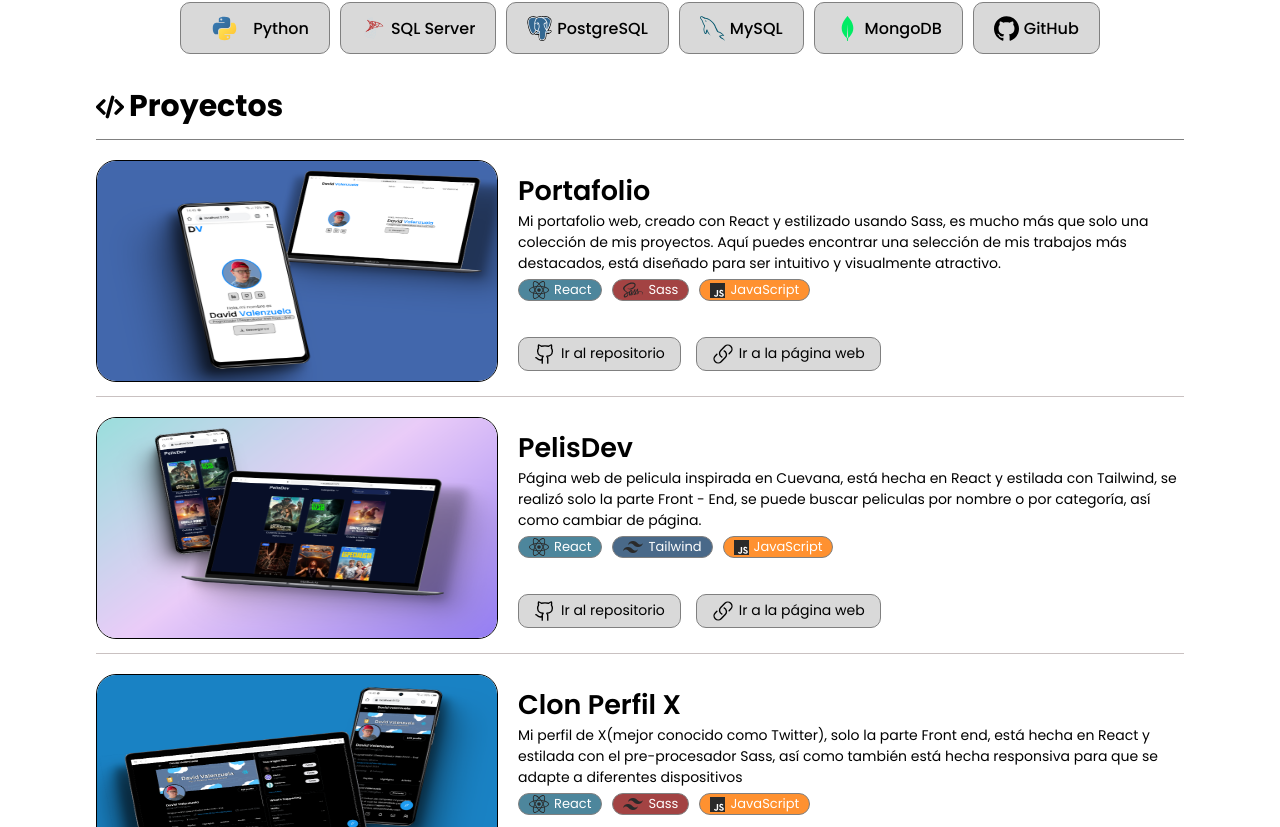
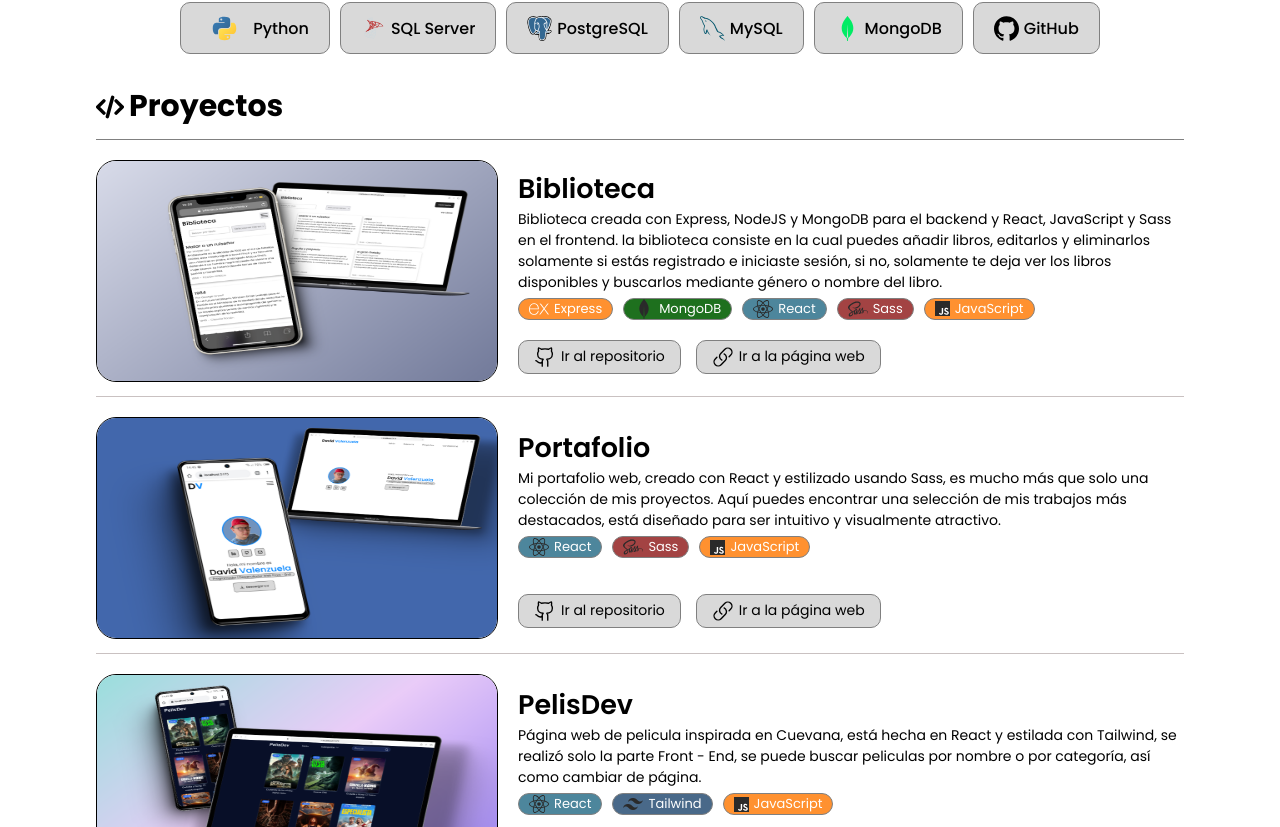
Before and after one commit to davidvchang/Portafolio-Web, a React (Vite) app: page / in a window 1280 px wide. Shown: the part 1173-2000 px from the top of the page. Built offline with nearby package versions, Linux system fonts and the light colour scheme.

Commit message:
Actualizacion de CV y se agregó el proyecto de la biblioteca

```diff
--- a/src/components/Projects.jsx
+++ b/src/components/Projects.jsx
@@ -5,11 +5,30 @@ import ButtonFollowLink from './ui/ButtonFollowLink'
 import PortadaPortafolio from '../assets/img/Portadas/MockuUpPortafolio.webp'
 import PortadaPelisDev from '../assets/img/Portadas/MockUpPelisDev.webp'
 import PortadaClonX from '../assets/img/Portadas/MockUpClonX.webp'
+import PortadaBiblioteca from '../assets/img/Portadas/MockUpBiblioteca.webp'
 
 function Projects() {
   return (
     <section className='Projects' id='Projects'>
       <span className='titleProjects'>{iconProjects} Proyectos</span>
+      <ProjectCard
+        linkInPortada='https://biblioteca-davidvalenzuela.vercel.app/'
+        image={PortadaBiblioteca}
+        nameProject='Biblioteca'
+        title='Biblioteca'
+        description='Biblioteca creada con Express, NodeJS y MongoDB para el backend y React, JavaScript y Sass en el frontend.
+        la biblioteca consiste en la cual puedes añadir libros, editarlos y eliminarlos solamente si estás registrado e iniciaste sesión,
+        si no, solamente te deja ver los libros disponibles y buscarlos mediante género o nombre del libro.'
+        btnGit={<ButtonFollowLink link='https://github.com/davidvchang/Biblioteca/' icon={iconGitHub} text='Ir al repositorio'/>}
+        btnPage={<ButtonFollowLink link='https://biblioteca-davidvalenzuela.vercel.app/' icon={iconVisit} text='Ir a la página web'/>}>
+
+        <UsedTechnology icon={iconExpressJS} text='Express' styleBG='BGJavaScript'/>
+        <UsedTechnology icon={iconMongoDB} text='MongoDB' styleBG='BGMongoDB'/>
+        <UsedTechnology icon={iconReact} text='React' styleBG='BGReact'/>
+        <UsedTechnology icon={iconSass} text='Sass' styleBG='BGSass'/>
+        <UsedTechnology icon={iconJavaScript} text='JavaScript' styleBG='BGJavaScript'/>
+      </ProjectCard>
+
       <ProjectCard
         linkInPortada='https://davidvalenzuela.vercel.app/'
         image={PortadaPortafolio}
@@ -79,6 +98,13 @@ const iconTailwind = <svg viewBox="0 0 256 154" width="256" height="154" xmlns="
 </defs><path d="M128 0C93.867 0 72.533 17.067 64 51.2 76.8 34.133 91.733 27.733 108.8 32c9.737 2.434 16.697 9.499 24.401 17.318C145.751 62.057 160.275 76.8 192 76.8c34.133 0 55.467-17.067 64-51.2-12.8 17.067-27.733 23.467-44.8 19.2-9.737-2.434-16.697-9.499-24.401-17.318C174.249 14.743 159.725 0 128 0ZM64 76.8C29.867 76.8 8.533 93.867 0 128c12.8-17.067 27.733-23.467 44.8-19.2 9.737 2.434 16.697 9.499 24.401 17.318C81.751 138.857 96.275 153.6 128 153.6c34.133 0 55.467-17.067 64-51.2-12.8 17.067-27.733 23.467-44.8 19.2-9.737-2.434-16.697-9.499-24.401-17.318C110.249 91.543 95.725 76.8 64 76.8Z" fill="#2a2a2a"></path>
 </svg>
 
+const iconMongoDB =  <svg viewBox="0 0 256 549" xmlns="http://www.w3.org/2000/svg" width="256" height="549" preserveAspectRatio="xMidYMid" className='iconTechReact'>
+  <path fill="#2a2a2a" d="M175.622 61.108C152.612 33.807 132.797 6.078 128.749.32a1.03 1.03 0 0 0-1.492 0c-4.048 5.759-23.863 33.487-46.874 60.788-197.507 251.896 31.108 421.89 31.108 421.89l1.917 1.28c1.704 26.234 5.966 63.988 5.966 63.988h17.045s4.26-37.54 5.965-63.987l1.918-1.494c.213.214 228.828-169.78 31.32-421.677Zm-47.726 418.05s-10.227-8.744-12.997-13.222v-.428l12.358-274.292c0-.853 1.279-.853 1.279 0l12.357 274.292v.428c-2.77 4.478-12.997 13.223-12.997 13.223Z"/>
+</svg>
+const iconExpressJS = <svg xmlns="http://www.w3.org/2000/svg" viewBox="0 0 32 32" width="64" height="64" className='iconTechReact'>
+  <path fill="#fff" d="M32 24.795c-1.164.296-1.884.013-2.53-.957l-4.594-6.356-.664-.88-5.365 7.257c-.613.873-1.256 1.253-2.4.944l6.87-9.222-6.396-8.33c1.1-.214 1.86-.105 2.535.88l4.765 6.435 4.8-6.4c.615-.873 1.276-1.205 2.38-.883l-2.48 3.288-3.36 4.375c-.4.5-.345.842.023 1.325L32 24.795zM.008 15.427l.562-2.764C2.1 7.193 8.37 4.92 12.694 8.3c2.527 1.988 3.155 4.8 3.03 7.95H1.48c-.214 5.67 3.867 9.092 9.07 7.346 1.825-.613 2.9-2.042 3.438-3.83.273-.896.725-1.036 1.567-.78-.43 2.236-1.4 4.104-3.45 5.273-3.063 1.75-7.435 1.184-9.735-1.248C1 21.6.434 19.812.18 17.9c-.04-.316-.12-.617-.18-.92q.008-.776.008-1.552zm1.498-.38h12.872c-.084-4.1-2.637-7.012-6.126-7.037-3.83-.03-6.58 2.813-6.746 7.037z"/>
+</svg>
+
 
 
 const iconVisit = <svg xmlns="http://www.w3.org/2000/svg" fill="none" viewBox="0 0 24 24" strokeWidth={1.5} stroke="currentColor" className="size-6 iconVisit">
--- a/src/scss/style/_Projects.scss
+++ b/src/scss/style/_Projects.scss
@@ -84,7 +84,7 @@
                 .usedTechnology {
                     display: flex;
                     min-height: fit-content;
-                    flex-direction: row;
+                    flex-wrap: wrap;
                     gap: 10px;
 
                     .BGJavaScript {
@@ -104,6 +104,10 @@
 
                     .BGTailwind {
                         background-color: #496989;
+                    }
+
+                    .BGMongoDB {
+                        background-color: rgb(30, 112, 30);
                     }
 
                     .userTech {
```
Also changed, not shown: src/assets/img/Portadas/MockUpBiblioteca.webp (added), 1 other file (tests, documents, lock files or other folders).
